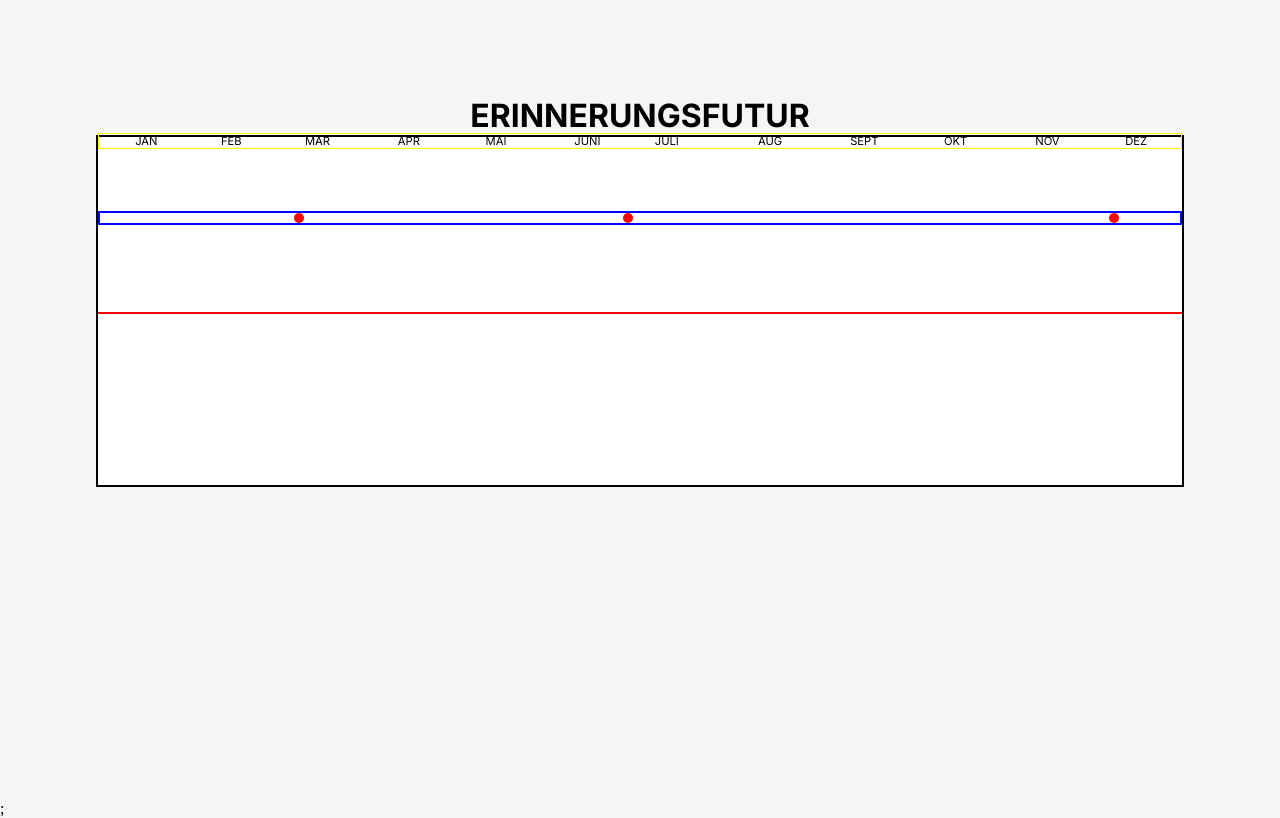
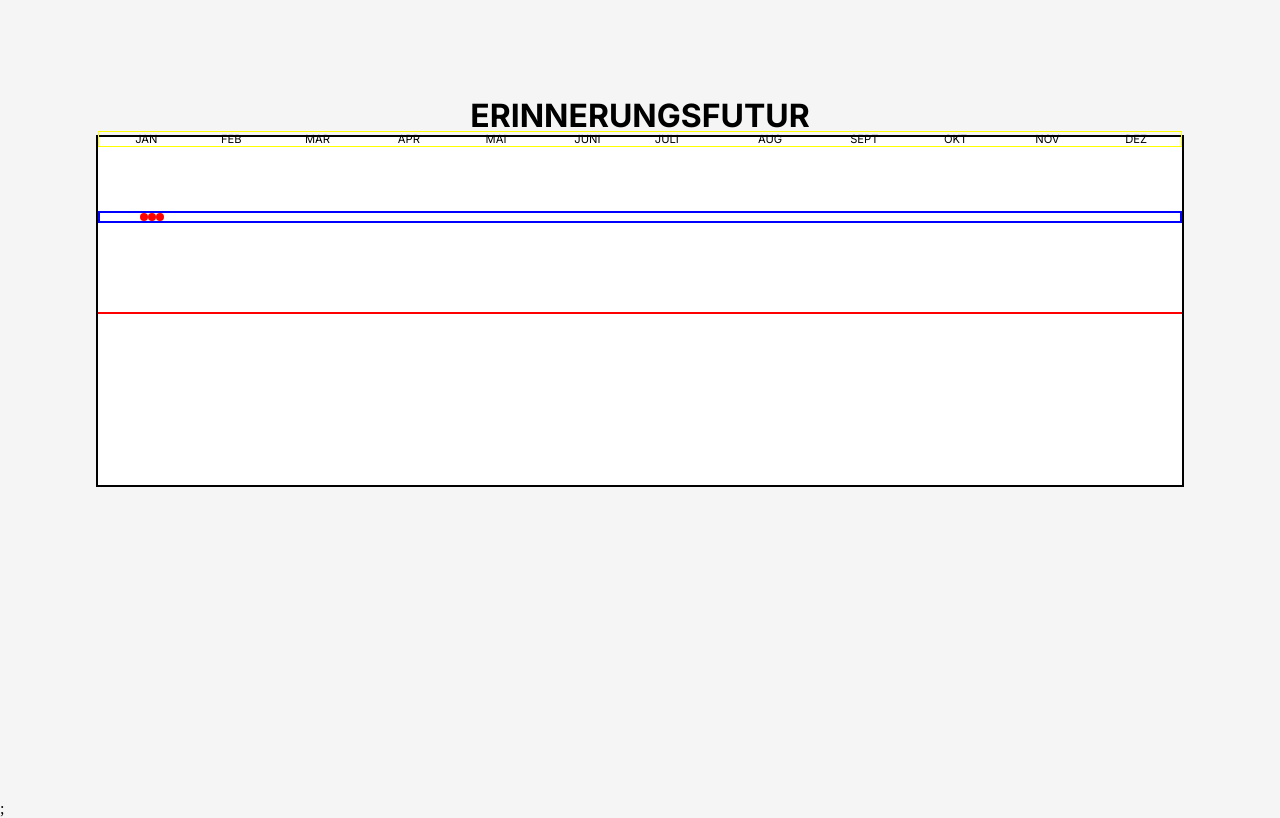
Before and after one commit to TS-Severin/erinnerungsfutur, a Next.js app: page / in a window 1280 px wide. Built offline with nearby package versions, Linux system fonts and the light colour scheme.

Commit message:
calculate day of year in %

```diff
--- a/src/components/Timeline/Timeline.module.scss
+++ b/src/components/Timeline/Timeline.module.scss
@@ -8,9 +8,7 @@
 }
 
 .timelineDotContainer {
-  display: grid;
-  grid-template-columns: repeat(365, [col] 1fr);
-  grid-template-rows: 1;
+  display: flex;
   // height: 300px;
   width: 100%;
   border: 2px solid blue;
--- a/src/components/TimelineDot/TimelineDot.js
+++ b/src/components/TimelineDot/TimelineDot.js
@@ -1,15 +1,15 @@
 import styled from "styled-components";
 import GetDayOfYearHelper from "../../services/GetDayOfYearHelper";
-import styles from "./TimelineDot.module.scss"
 
 
 export default function TimelineDot({ id, date, color, slug }) {
-  const dayOfTheYear = GetDayOfYearHelper(date);
+  const positionInYear = GetDayOfYearHelper(date);
+  console.log("Prozent im Jahr: ", positionInYear)
 
   return (
     <>
         <StyledTimelineDot key={id}
-        $dayoftheyear={dayOfTheYear}
+        $positionInYear={positionInYear}
         color={color}
         href={`/${slug}`}>
         </StyledTimelineDot>
@@ -18,14 +18,13 @@ export default function TimelineDot({ id, date, color, slug }) {
 }
 
 // dot styled component
-
+// grid-column: ${(props) => props.$positionInYear};
+// transform: translateX(${(props) => props.$positionInYear});
 const StyledTimelineDot = styled.a`
-grid-column: ${(props) => props.$dayoftheyear};
-grid-row: 1;
+transform: translateX(500%);
 overflow: visible;
-transform: translateY(0);
-height: 10px;
-width: 10px;
+height: 8px;
+width: 8px;
 background-color: red;
 border-radius: 50%;
 display: inline-block;
```
Also changed, not shown: src/components/TimelineDot/TimelineDot.module.scss (deleted).
